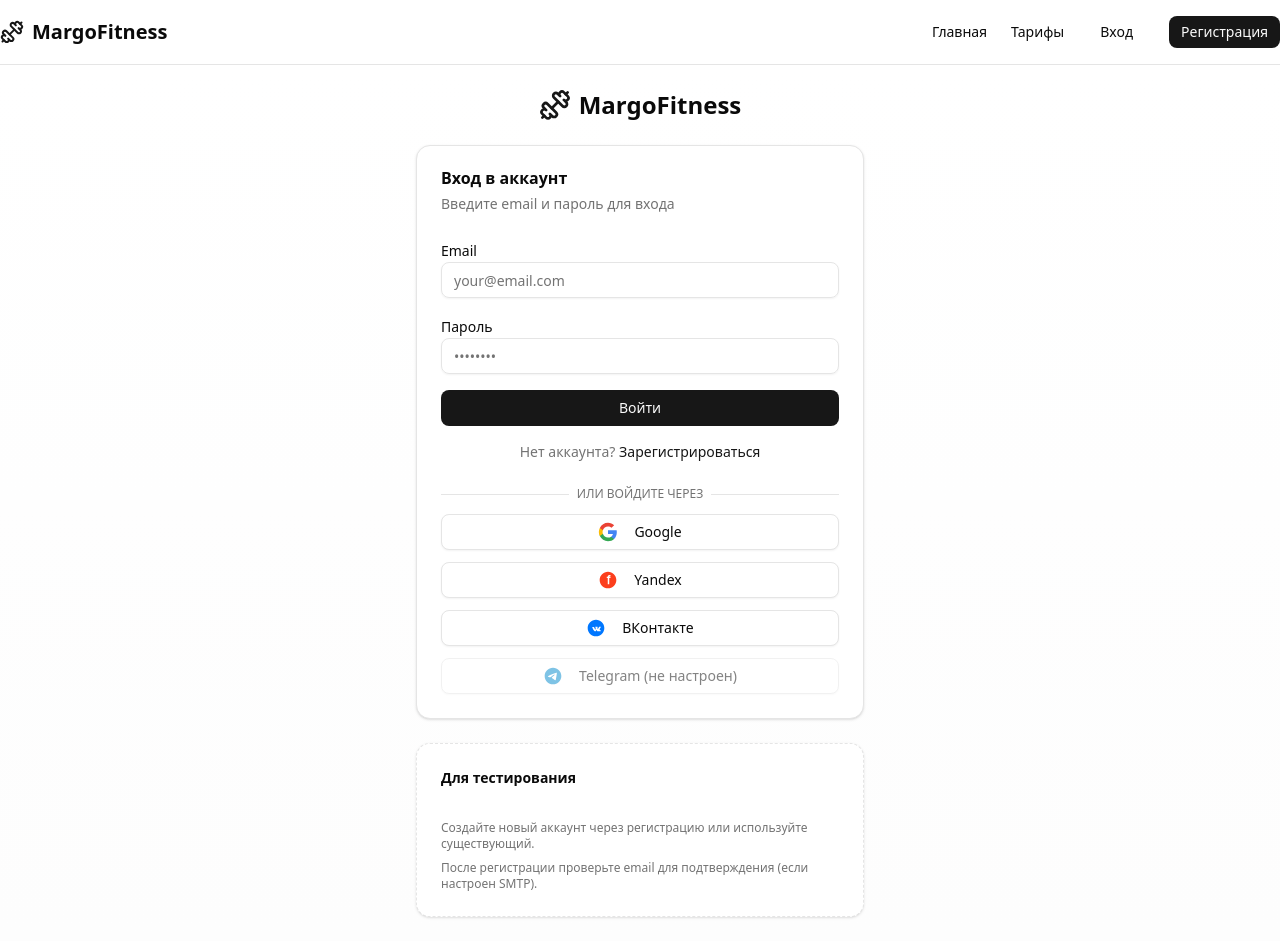
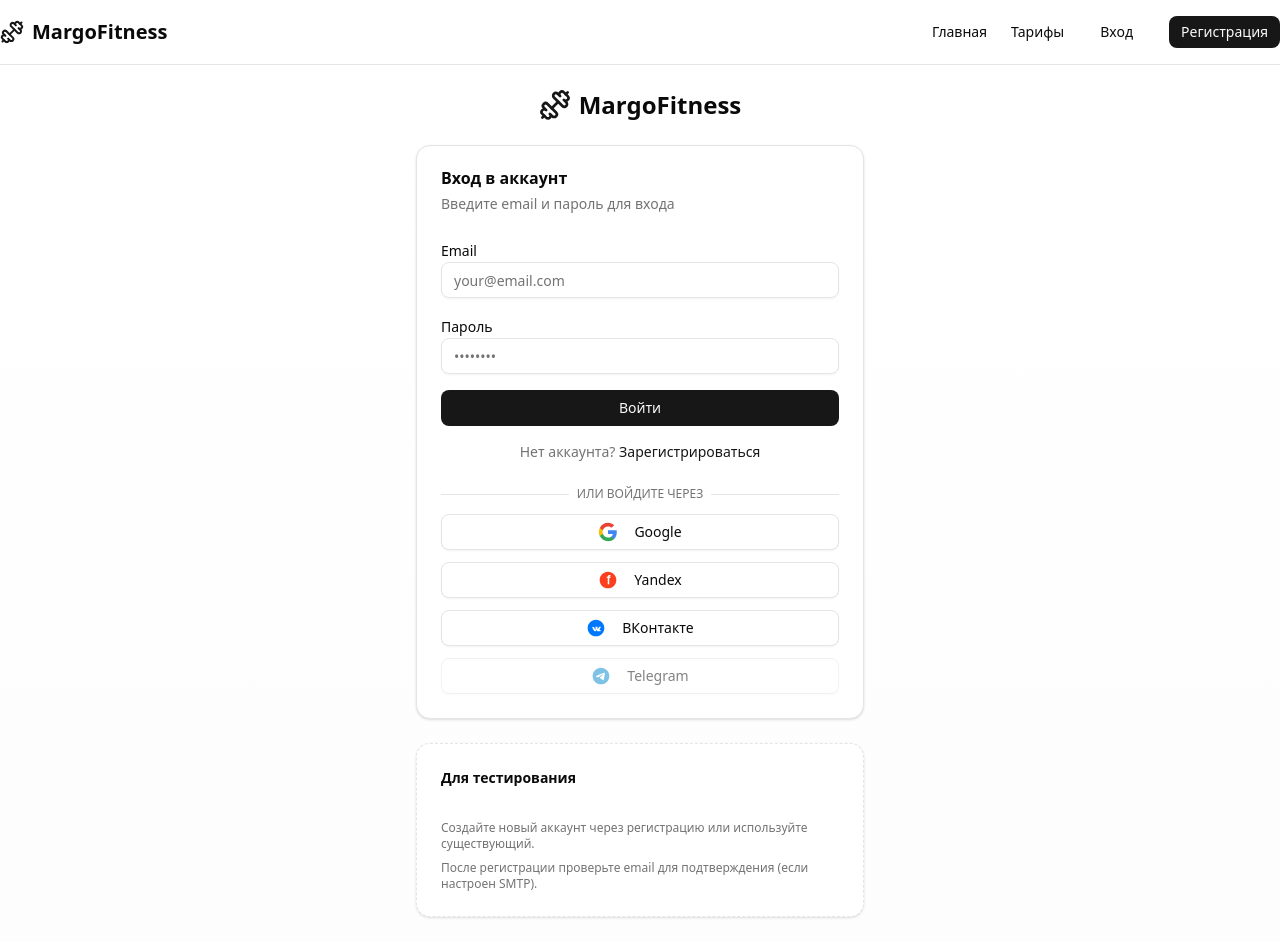
Before and after one commit to Suther1and/MargoFitness, a Next.js app: page /auth/login in a window 1280 px wide. Built offline with nearby package versions, Linux system fonts and the light colour scheme; no server answers.

Commit message:
fix: restore custom Telegram button style, hide widget

```diff
--- a/components/oauth-buttons.tsx
+++ b/components/oauth-buttons.tsx
@@ -11,10 +11,24 @@ interface OAuthButtonsProps {
 
 export function OAuthButtons({ redirectTo = "/dashboard" }: OAuthButtonsProps) {
   const [loadingProvider, setLoadingProvider] = useState<string | null>(null)
+  const [telegramWidgetReady, setTelegramWidgetReady] = useState(false)
   const supabase = createClient()
 
   // Получаем имя бота из переменных окружения
   const telegramBotName = process.env.NEXT_PUBLIC_TELEGRAM_BOT_NAME || ''
+
+  const handleTelegramClick = () => {
+    setLoadingProvider("telegram")
+    // Ищем iframe виджета и кликаем на него
+    setTimeout(() => {
+      const iframe = document.querySelector('iframe[src*="telegram.org"]') as HTMLIFrameElement
+      if (iframe) {
+        iframe.click()
+        // Сбросим loading через 2 секунды если что-то пошло не так
+        setTimeout(() => setLoadingProvider(null), 2000)
+      }
+    }, 100)
+  }
 
   const handleGoogleLogin = async () => {
     try {
@@ -96,29 +110,33 @@ export function OAuthButtons({ redirectTo = "/dashboard" }: OAuthButtonsProps) {
         <span className="ml-2">ВКонтакте</span>
       </Button>
 
-      {/* Telegram - официальный Login Widget */}
-      {telegramBotName ? (
-        <div className="flex w-full justify-center">
+      {/* Telegram - кастомная кнопка + скрытый виджет */}
+      <Button
+        type="button"
+        variant="outline"
+        className="w-full"
+        onClick={handleTelegramClick}
+        disabled={loadingProvider !== null || !telegramBotName}
+      >
+        <TelegramIcon />
+        <span className="ml-2">
+          {loadingProvider === "telegram" ? "Открытие Telegram..." : "Telegram"}
+        </span>
+      </Button>
+
+      {/* Скрытый виджет Telegram */}
+      {telegramBotName && (
+        <div className="hidden">
           <TelegramLoginWidget
             botName={telegramBotName}
             redirectTo={redirectTo}
             buttonSize="large"
-            requestAccess={true}
+            requestAccess={false}
             usePic={false}
             lang="ru"
             useRedirect={true}
           />
         </div>
-      ) : (
-        <Button
-          type="button"
-          variant="outline"
-          className="w-full"
-          disabled
-        >
-          <TelegramIcon />
-          <span className="ml-2">Telegram (не настроен)</span>
-        </Button>
       )}
     </div>
   )
```
